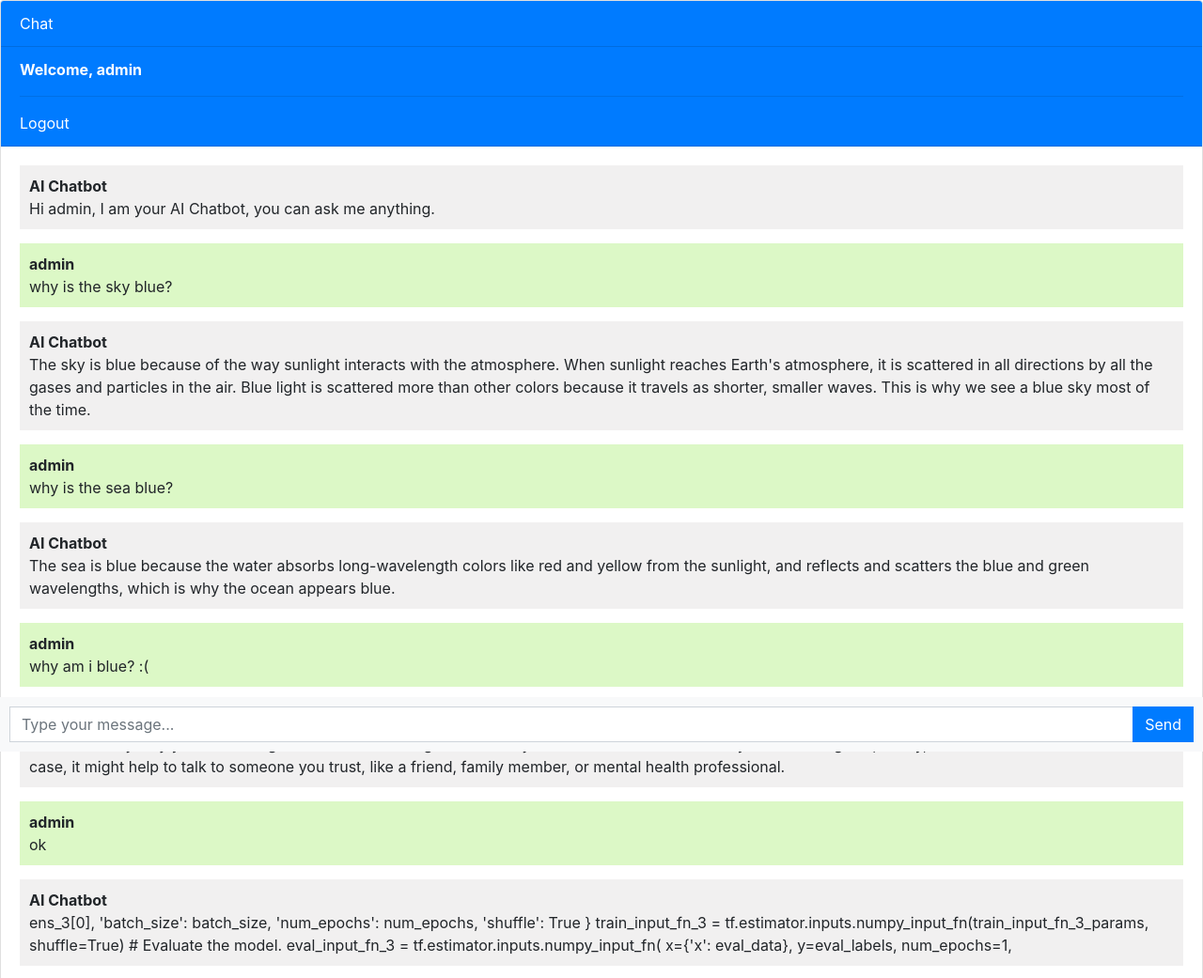
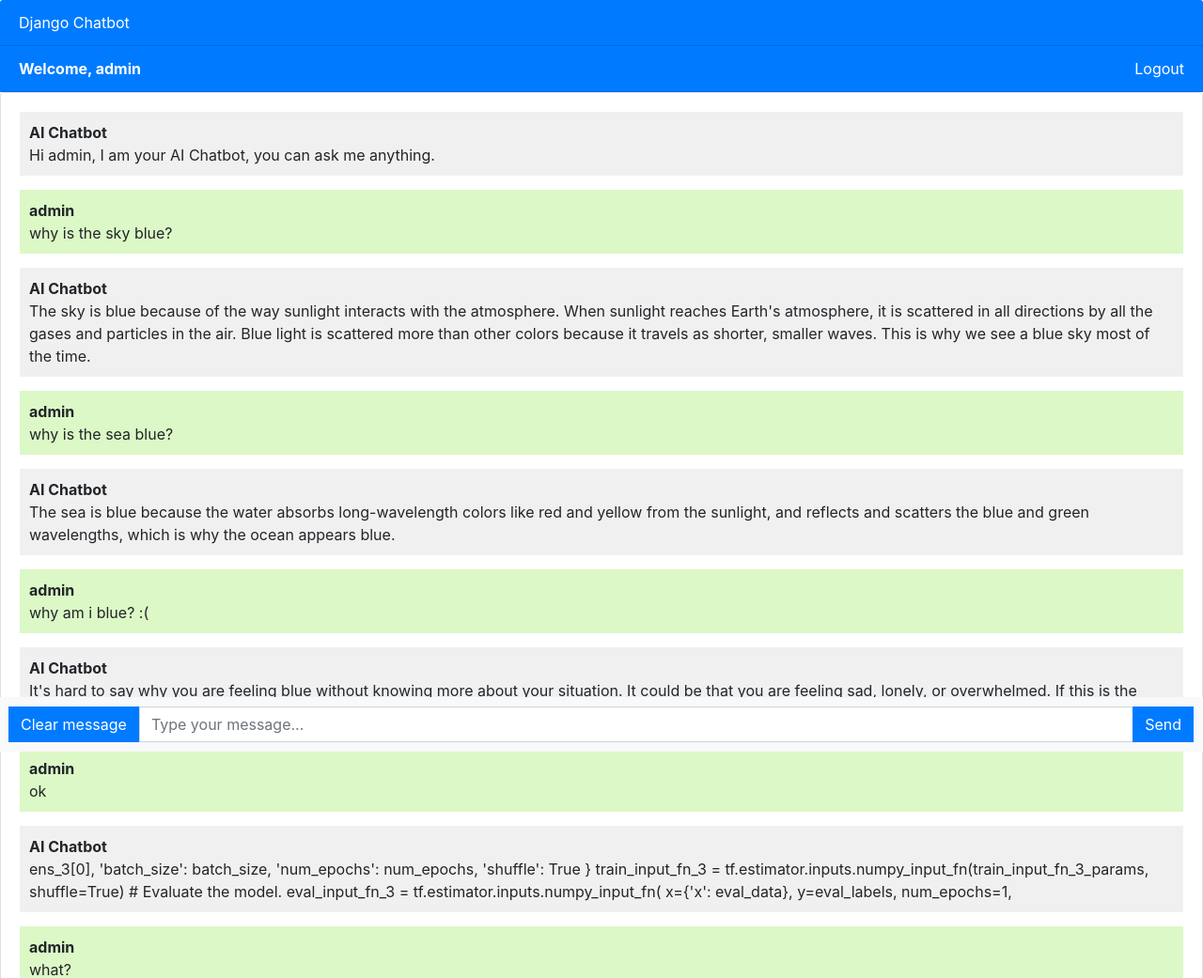
Before and after one commit to wongzc/django_chatbot, a Django app: page / in a window 1280 px wide. Shown: the top 1041 px of the page at 94% size. Run offline with Django 3.2, Linux system fonts and the light colour scheme; the first user in the database is signed in; data comes from the database, SQL or seed files in the repository; some libraries are stand-ins or nearby versions.

Commit message:
updated styling, adding clear message function

```diff
--- a/chatbot/urls.py
+++ b/chatbot/urls.py
@@ -5,4 +5,5 @@ urlpatterns =[
     path('login', views.login, name='login'),
     path('register', views.register, name='register'),
     path('logout', views.logout, name='logout'),
+    path('delete', views.delete, name='delete'),
 ]
--- a/chatbot/views.py
+++ b/chatbot/views.py
@@ -78,3 +78,6 @@ def register(request):
 def logout(request):
     auth.logout(request)
     return redirect('login')
+
+def delete(request):
+    return redirect('chatbot')
--- a/templates/base.html
+++ b/templates/base.html
@@ -8,6 +8,15 @@
     {% block styles %}{% endblock %}
   </head>
   <body>
+    <div class="card-header bg-primary text-white">Django Chatbot</div>
+    {% if user.is_authenticated %}
+    <div class="card-header bg-primary text-white">
+      <div class="input-group"><b class="message-input">Welcome, {{request.user}}</b><a class="right" style="color:white" href="logout">Logout</a></div>
+    </div>
+
+    {% else %}
+    <div class="card-header bg-primary text-white right"><a style="color:white" href="login">Login</a><a style="color:white" href="register">Register</a></div>
+    {% endif %}
     {% block content %}{% endblock %}
     <script src="https://code.jquery.com/jquery-3.3.1.slim.min.js"></script>
     <script src="https://cdnjs.cloudflare.com/ajax/libs/popper.js/1.14.7/umd/popper.min.js"></script>
--- a/templates/chatbot.html
+++ b/templates/chatbot.html
@@ -60,21 +60,33 @@
       display: flex;
       flex-direction: column;
     }
+
+    .container {
+      display: flex;
+    justify-content: space-between;
+    }
+
+    .right {
+      display: flex;
+    justify-content: flex-end;
+    }
+
+    .left {
+      display: flex;
+    justify-content: flex-start;
+    }
+
   </style>
 {% endblock %}
 
 
 {% block content %}
 <div class="chat-container">
+
   <div class="card flex-grow-1">
-    <div class="card-header bg-primary text-white">Chat</div>
-    {% if user.is_authenticated %}
-    <div class="card-header bg-primary text-white"><b>Welcome, {{request.user}}</b><hr><a style="color:white" href="logout">Logout</a></div>
-    {% else %}
-    <div class="card-header bg-primary text-white"><a style="color:white" href="login">Login</a><a href="register">Register</a></div>
-    {% endif %}
+
     <div class="card-body messages-box">
-
+      {% if user.is_authenticated %}
       <ul class="list-unstyled messages-list">
 
         <li class="message received">
@@ -121,11 +134,16 @@
   </div>
   <form class="message-form">
     {%csrf_token%}
+
     <div class="input-group">
+      <div class="input-group-append">
+        <a class="btn btn-primary btn-send text-white" href="{% url 'delete' %}">Clear message</a>
+      </div>
       <input type="text" class="form-control message-input" placeholder="Type your message...">
       <div class="input-group-append">
         <button type="submit" class="btn btn-primary btn-send">Send</button>
       </div>
+
     </div>
   </form>
 </div>
```
Also changed, not shown: other parts of templates/chatbot.html (+1 -0 lines), db.sqlite3.
